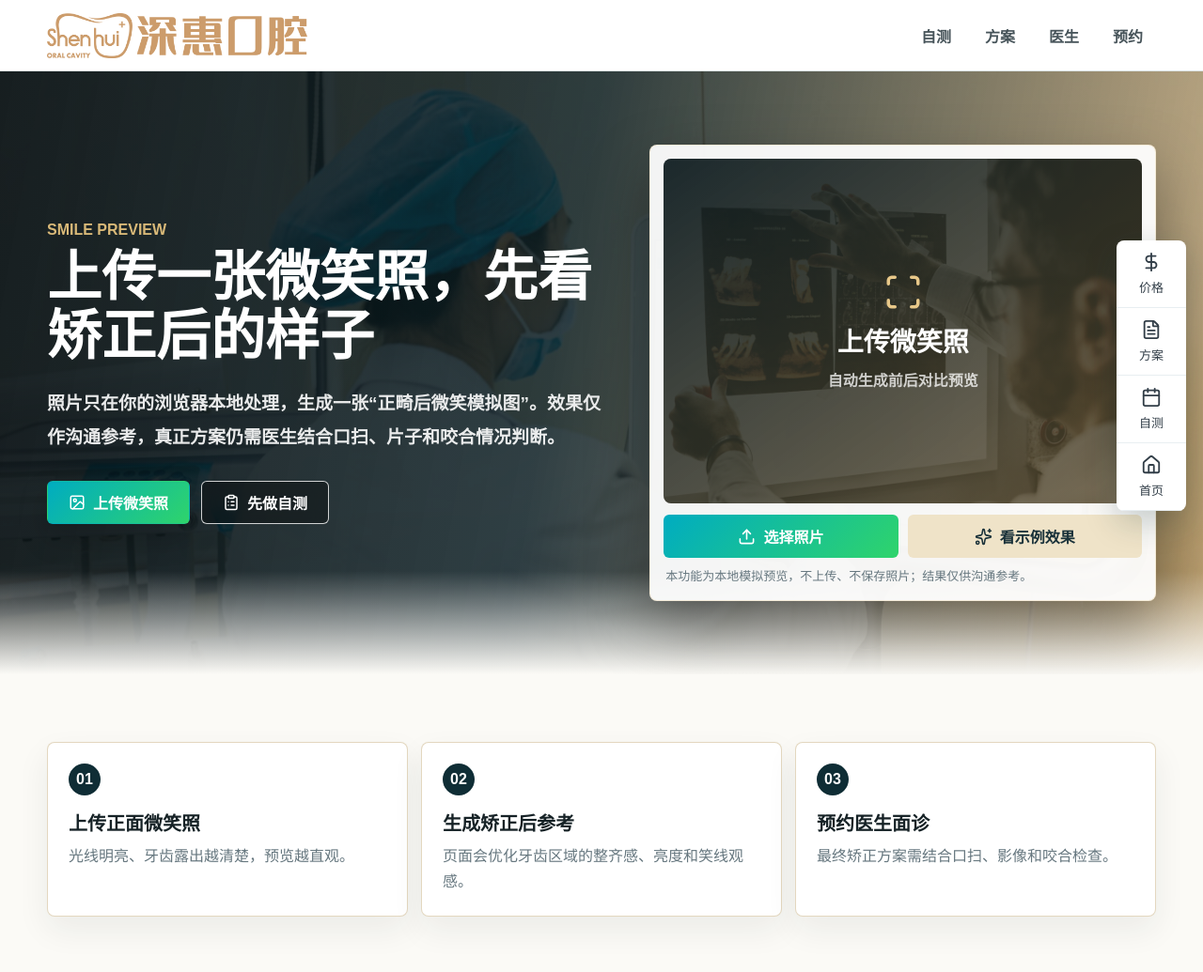
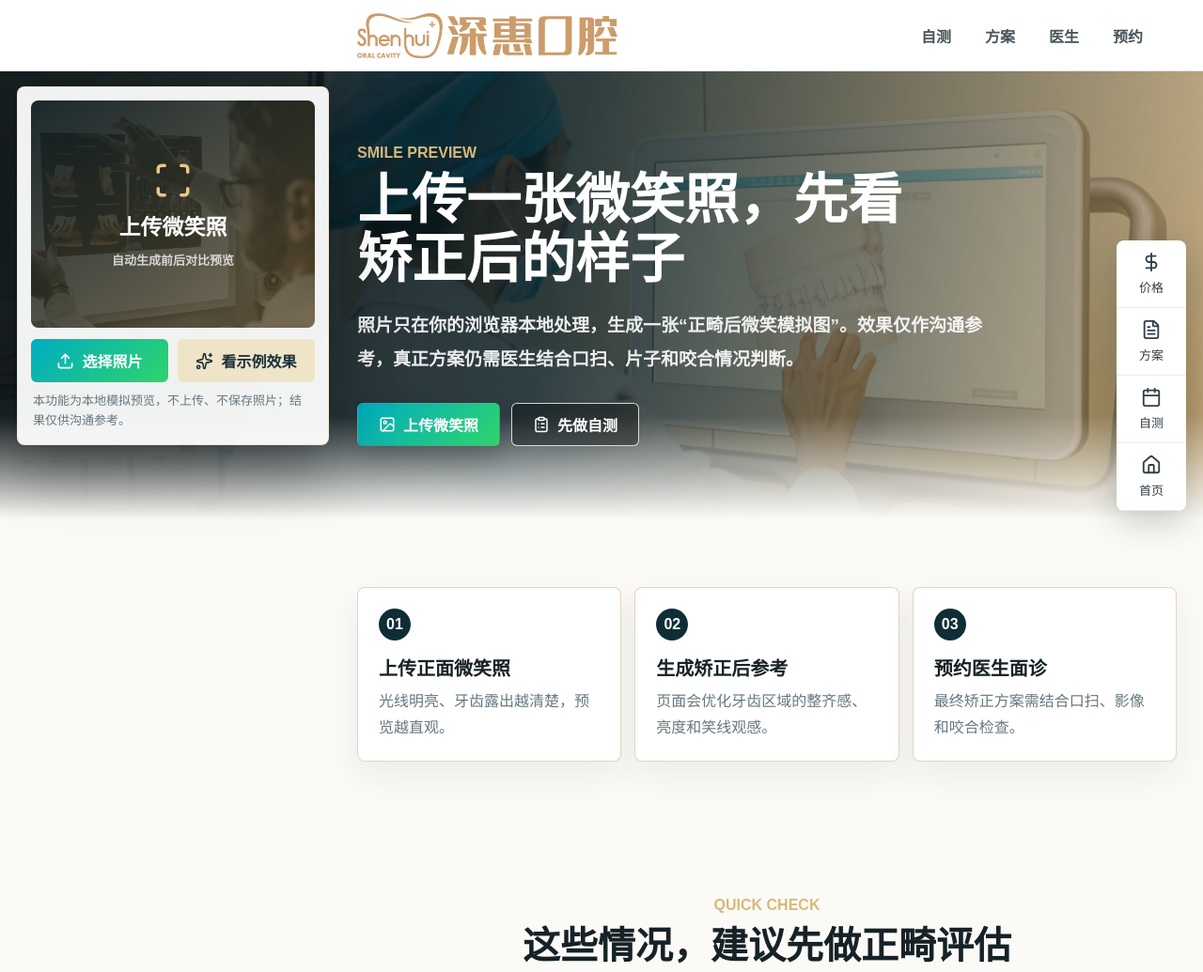
Before and after one commit to eleenmiu/my-website, a plain HTML site: page orthodontics.html in a window 1280 px wide. Shown: the top 1035 px of the page at 94% size. Drawn offline with Linux system fonts and the light colour scheme.

Commit message:
Make smile preview hook follow on desktop

```diff
--- a/orthodontics.html
+++ b/orthodontics.html
@@ -4,7 +4,7 @@
   <meta charset="UTF-8">
   <meta name="viewport" content="width=device-width, initial-scale=1.0">
   <title>深惠口腔精准正畸方案</title>
-  <link rel="stylesheet" href="styles.css?v=ortho-20260617">
+  <link rel="stylesheet" href="styles.css?v=ortho-follow-20260617">
 </head>
 <body class="ortho-page">
   <header class="ortho-header">
--- a/styles.css
+++ b/styles.css
@@ -942,6 +942,9 @@
 }
 
 .ortho-page {
+  --smile-hook-width: 332px;
+  --smile-hook-left: max(18px, calc((100vw - 1280px) / 2));
+  --smile-hook-gap: 30px;
   color: #243038;
   background: #fbfaf6;
 }
@@ -1451,6 +1454,53 @@
   color: rgba(255, 255, 255, 0.58);
 }
 
+@media (min-width: 1180px) {
+  .ortho-page .container {
+    width: min(900px, calc(100vw - var(--smile-hook-left) - var(--smile-hook-width) - var(--smile-hook-gap) - 28px));
+    margin-left: calc(var(--smile-hook-left) + var(--smile-hook-width) + var(--smile-hook-gap));
+    margin-right: 28px;
+  }
+
+  .ortho-header {
+    padding-left: calc(var(--smile-hook-left) + var(--smile-hook-width) + var(--smile-hook-gap));
+  }
+
+  .ortho-hero-grid {
+    display: block;
+  }
+
+  .ortho-hero-copy {
+    max-width: 820px;
+  }
+
+  .smile-preview-card {
+    position: fixed;
+    left: var(--smile-hook-left);
+    top: 92px;
+    z-index: 35;
+    width: var(--smile-hook-width);
+    max-height: calc(100vh - 112px);
+    overflow-y: auto;
+  }
+
+  .smile-preview-stage {
+    min-height: 242px;
+  }
+
+  .smile-preview-stage canvas {
+    min-height: 242px;
+  }
+
+  .smile-empty strong {
+    font-size: 23px;
+  }
+
+  .smile-empty span,
+  .smile-privacy {
+    font-size: 13px;
+  }
+}
+
 @media (max-width: 1024px) {
   .nav-inner {
     min-height: auto;
@@ -1510,6 +1560,12 @@
   }
 
   .ortho-plan-list {
+    grid-template-columns: 1fr;
+  }
+}
+
+@media (max-width: 1179px) {
+  .ortho-hero-grid {
     grid-template-columns: 1fr;
   }
 }
```
